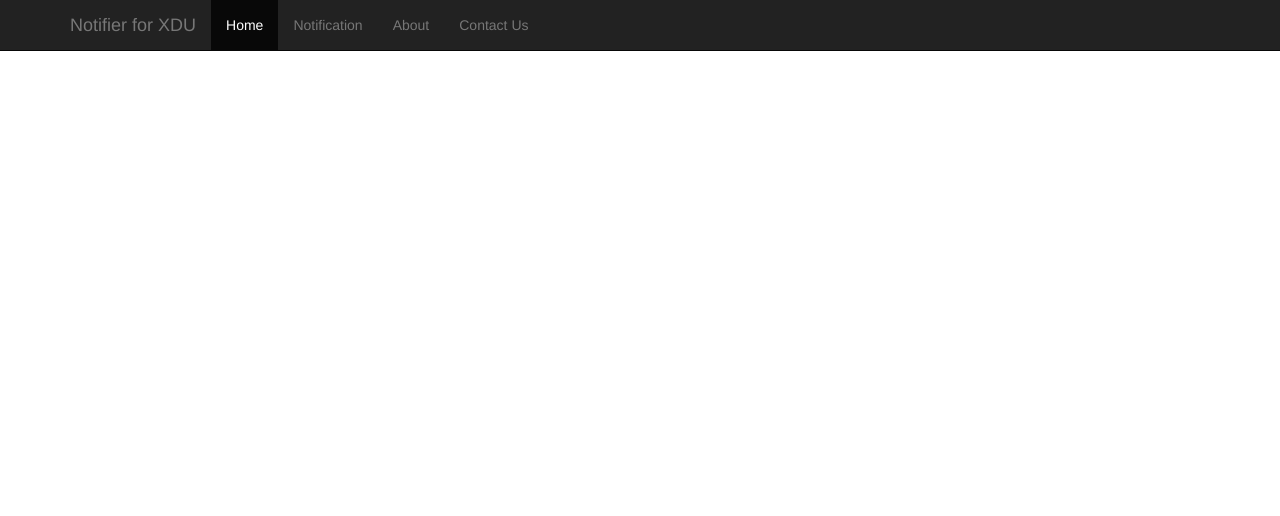
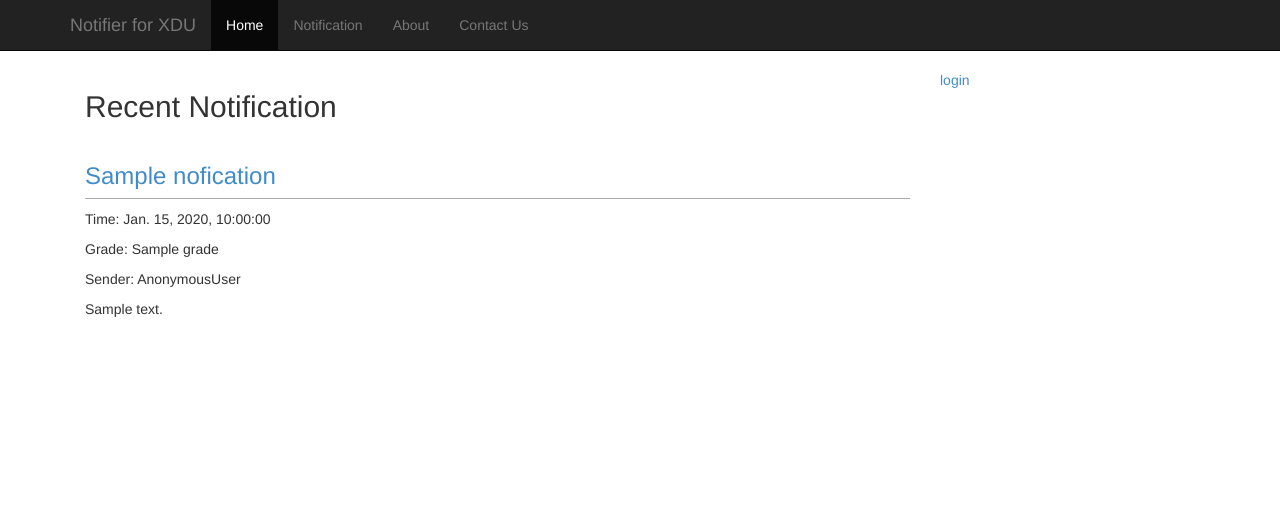
Before and after one commit to Silence-WWT/Notifier, a Django app: template NFBasic/templates/index.html in a window 1280 px wide. Shown: the top 516 px of the page. Run offline with Django 3.2, Linux system fonts and the light colour scheme; the template is opened without the code that fills it: most values are stand-ins (such as "Sample title", 1, 10 or a date in 2020); some libraries are stand-ins or nearby versions.

Commit message:
增加index与detail

```diff
--- a/NFBasic/templates/index.html
+++ b/NFBasic/templates/index.html
@@ -6,5 +6,29 @@
 {% endblock %}
 
 {% block content %}
-
+  <div class="col-md-9">
+    <h2>Recent Notification</h2>
+    {% for nofication in recent_list %}
+      <div>
+        <h3 class="page-header">
+          <a href="{% url 'detail' nofication.pk %}">{{ nofication.title }}</a>
+        </h3>
+        <p>Time: {{ nofication.created_time|date:"M. j, Y, H:i:s" }}</p>
+        <p>Grade: {{ nofication.grade }}</p>
+        <p>Sender: {{ request.user }}</p>
+        <p>{{ nofication.content }}</p>
+      </div>
+    {% endfor %}
+    {% if not recent_list %}
+      <h3 class="text-muted">No recent notifications</h3>
+    {% endif %}
+  </div>
+  <div class="col-md-3">
+    {% if request.user == 'AnonymousUser' %}
+      <p>User: {{ request.user }}</p>
+      <a href="{% url 'user_logout' %}">logout</a>
+    {% else %}
+      <a href="{% url 'user_login' %}">login</a>
+    {% endif %}
+  </div>
 {% endblock %}
```
Also changed, not shown: NFBasic/templates/detail.html (added, +17 -0 lines).
